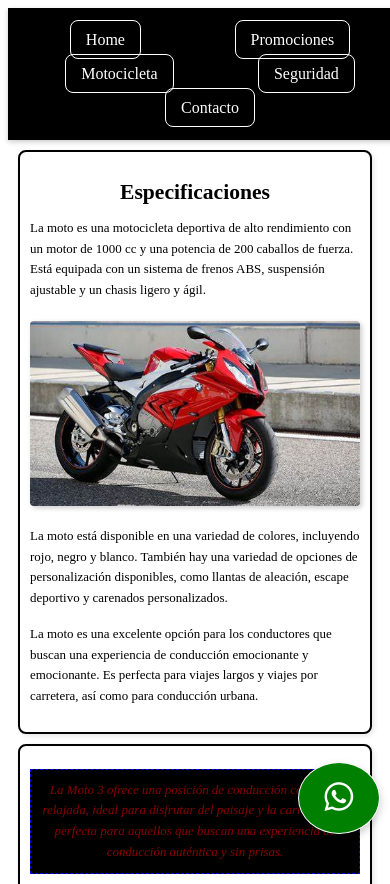
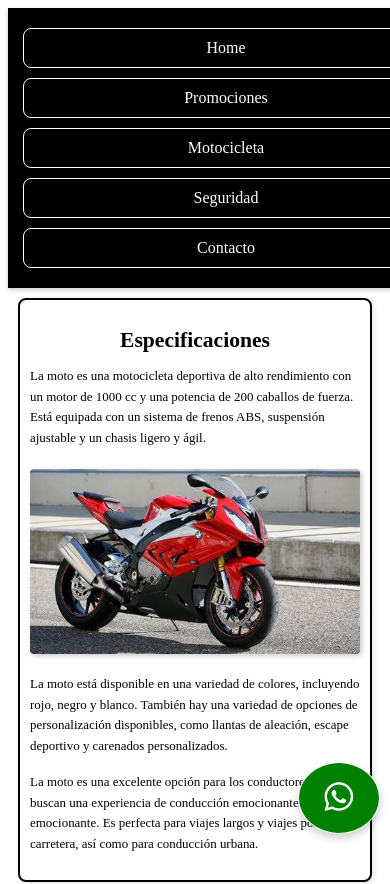
Before and after one commit to Powe1sd/Susuki-moto, a React (Vite) app: page / in a window 390 px wide. Shown: the top 884 px of the page. Built offline with nearby package versions, Linux system fonts and the light colour scheme.

Commit message:
first commit

```diff
--- a/src/App.css
+++ b/src/App.css
@@ -14,10 +14,10 @@ body {
   }
 }
 
-/* Barra de Navegación *************************************************/
+/* Barra de Navegación */
 nav {
   width: 100%;
-  background-color: black; /* White background */
+  background-color: black;
   padding: 15px;
   z-index: 100;
   box-shadow: 0 2px 5px rgba(0, 0, 0, 0.2);
@@ -29,7 +29,7 @@ ul {
   padding: 0;
   display: flex;
   justify-content: space-around;
-  flex-wrap: wrap;
+  flex-wrap: wrap; /* This is key for responsiveness */
 }
 
 li {
@@ -38,20 +38,37 @@ li {
 
 a {
   color: white;
-  /*Blacktextcolor*/
   text-decoration: none;
   padding: 10px 15px;
   border-radius: 8px;
   border: 1px solid white;
-  /*Blackborder*/
   transition: background-color 0.3s ease, color 0.3s ease;
 }
 
 a:hover {
-  background-color: #000; /* Black background on hover */
-  color: #fff; /* White text color on hover */
+  background-color: #000;
+  color: #fff;
 }
 
+/* Media Query for Responsiveness - Navigation */
+@media (max-width: 768px) {
+  /* Adjust the breakpoint as needed */
+  ul {
+    flex-direction: column; /* Stack the items vertically */
+    align-items: center; /* Center the items horizontally */
+  }
+
+  li {
+    margin: 5px 0; /* Adjust vertical margin */
+    width: 100%; /* Make each item take full width */
+    text-align: center; /* Center the text */
+  }
+
+  a {
+    display: block; /* Make the links block elements */
+    width: 100%; /* Make each link take full width */
+  }
+}
 /* ... (Media query for responsiveness - No changes needed here) ... */
 /* Estilos de Especificaciones (Módulos 1) ************************************************/
 .especificaciones {
@@ -326,7 +343,6 @@ a:hover {
 
 /* Modulo 6 ******************************************************************** */
 .modulo6 {
-
   text-align: center;
 }
 
```
